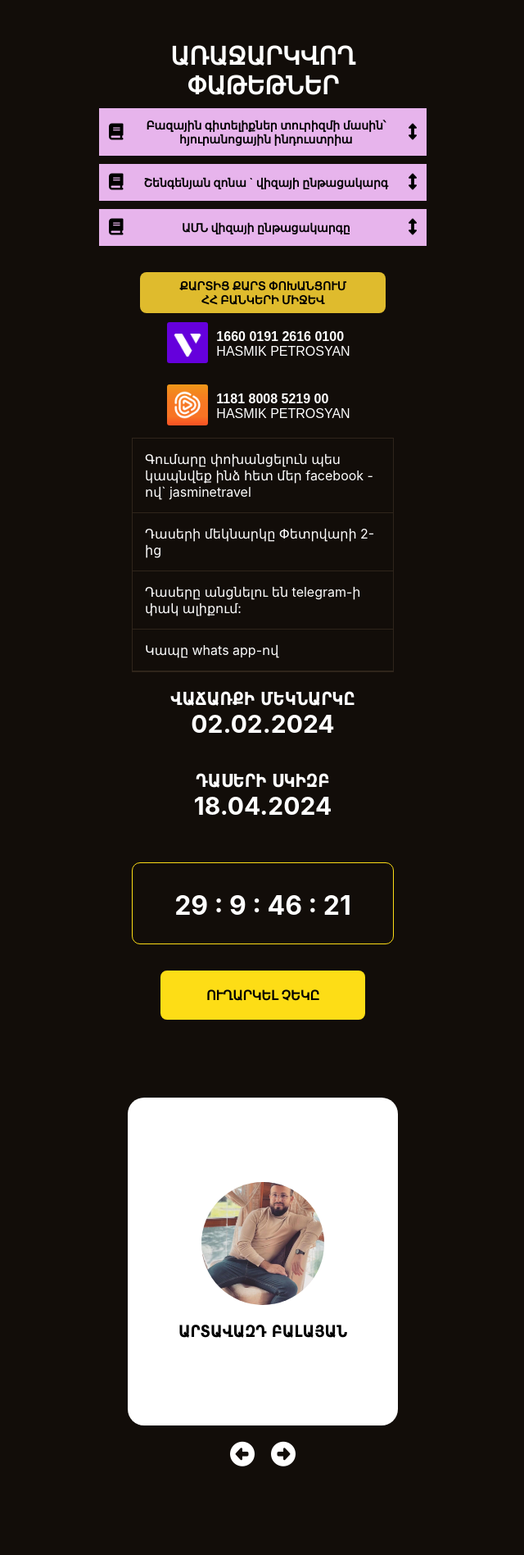
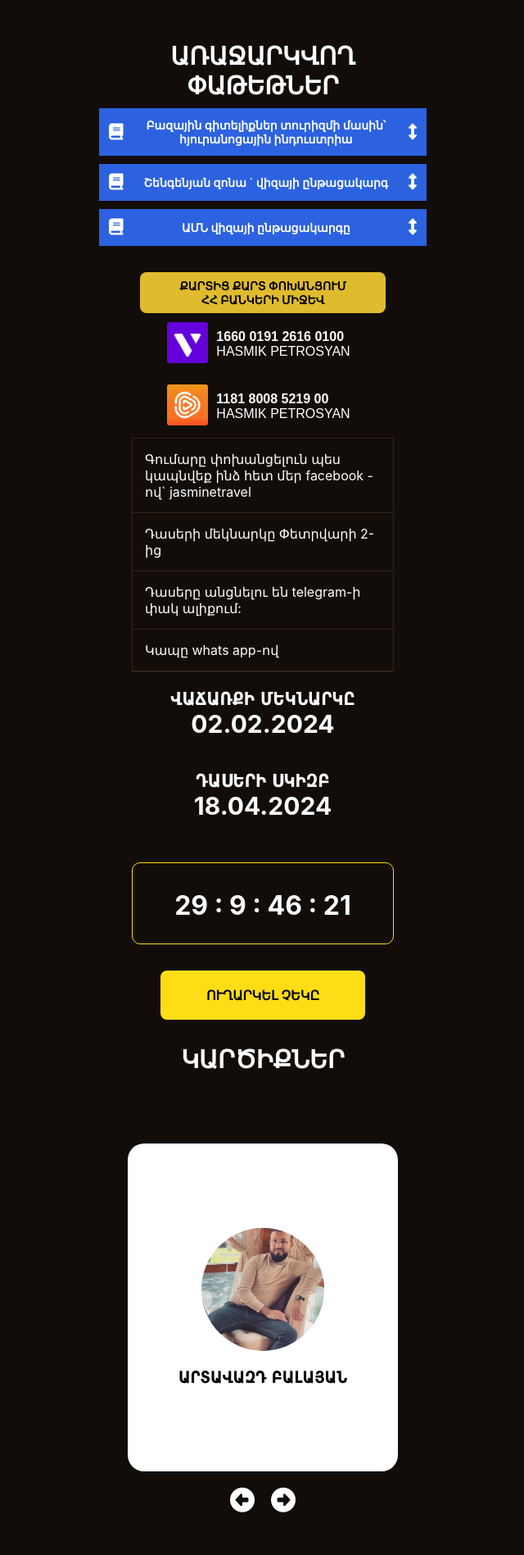
Before and after one commit to vardgeshakobyan2024/jasmine-travel, a React (Create React App) app: page / in a window 1280 px wide. Shown: the part 2726-4623 px from the top of the page at 82% size, without its empty margins (319-959 px from the left). Built offline with nearby package versions, Linux system fonts and the light colour scheme.

Commit message:
edit accordion background

```diff
--- a/src/components/Accordion/accordion.css
+++ b/src/components/Accordion/accordion.css
@@ -2,8 +2,10 @@
     max-width: 400px;
     padding: 10px;
     margin: 10px auto;
-    background: #E7B4EC;
+    background: #2c62e0;
     font-weight: 600;
+    color: #fff;
+    overflow: hidden;
 }
 
 .accordionHeading {
--- a/src/components/CardSlider/CardSlider.jsx
+++ b/src/components/CardSlider/CardSlider.jsx
@@ -54,6 +54,7 @@ const CardSlider = () => {
     return (
         <div className="cardSliderParent">
             <div className="container">
+                <h6>կարծիքներ</h6>
                 <div className="cardSlider">
                     <CardSliderItem data={data[index]} name={data[index].fullName}/>
                     <div className="sliderBtns">
--- a/src/components/CardSlider/cardSlider.css
+++ b/src/components/CardSlider/cardSlider.css
@@ -1,5 +1,9 @@
+.cardSliderParent .container {
+    text-align: center;
+    padding: 30px 0;
+}
+
 .cardSlider {
-    margin: 20px 0;
     width: 100%;
     height: 600px;
     display: flex;
```
